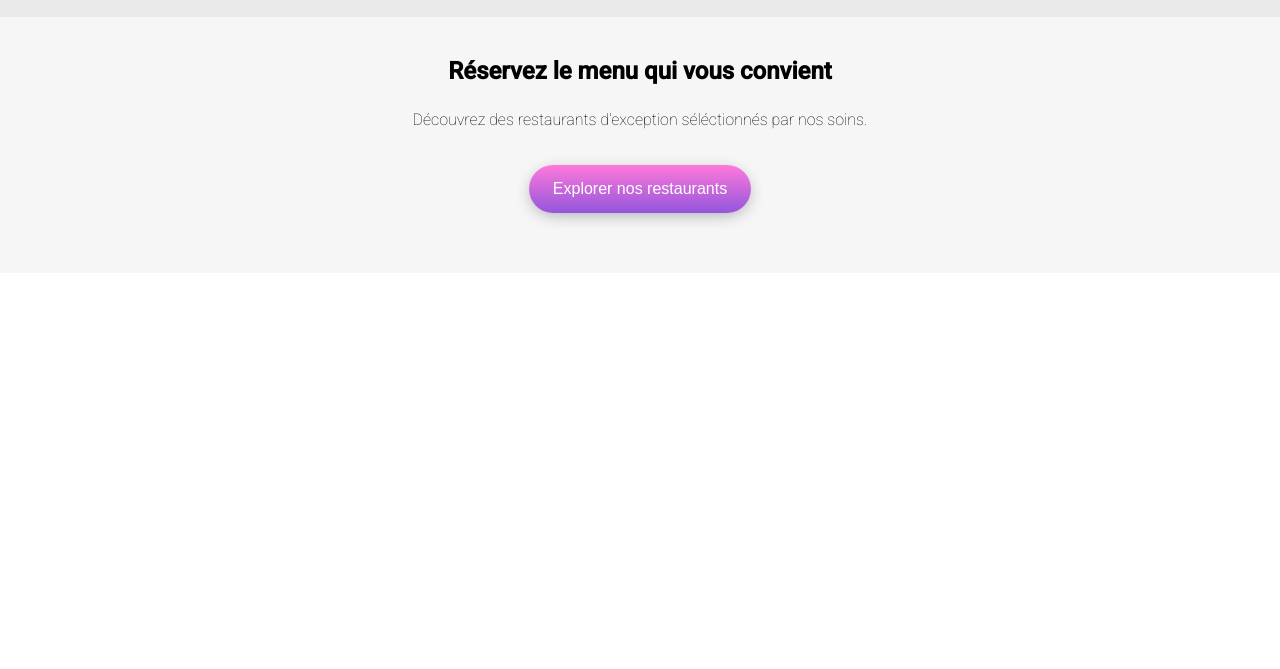
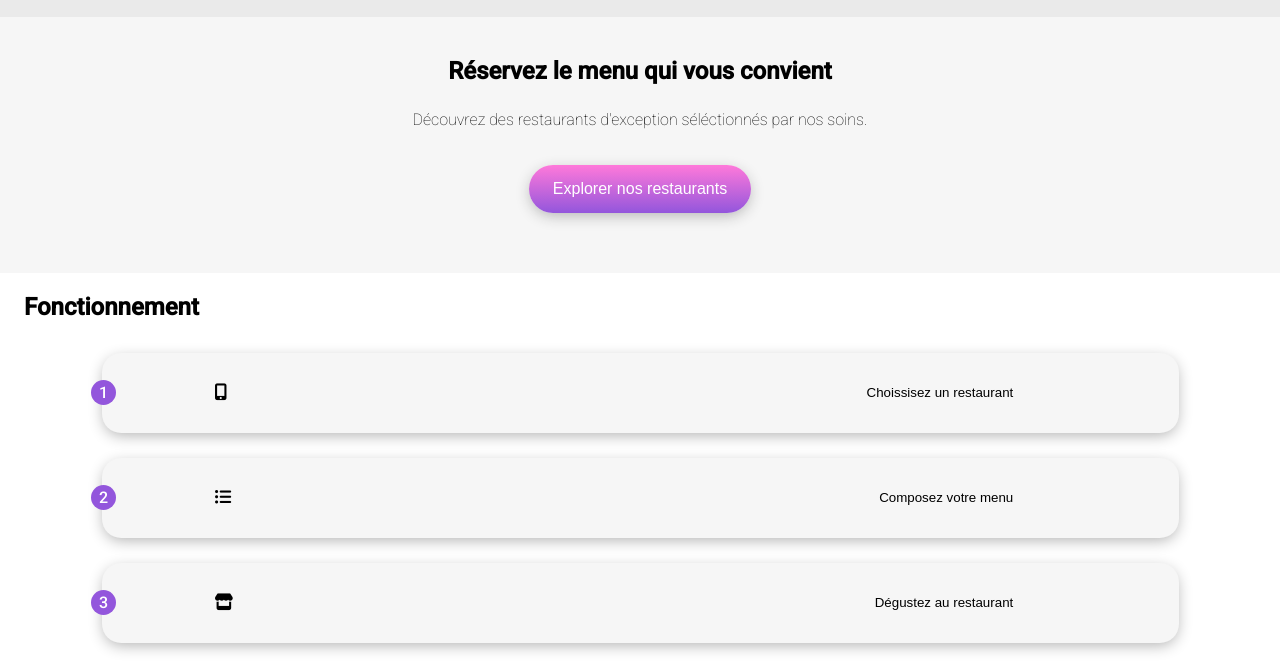
Before and after one commit to athanael/ohmyfood.github.io, a website: page index.html in a window 1280 px wide. Shown: the part 131-800 px from the top of the page. Drawn offline with Linux system fonts and the light colour scheme.

Commit message:
add fonctionment part

```diff
--- a/index.html
+++ b/index.html
@@ -27,6 +27,38 @@
                 restaurants
             </button>
         </section>
+        <section class="fonctionnement">
+            <h2>Fonctionnement</h2>
+            <div class="container">
+                <div class="fonctionnement__button">
+                    <div class="fonctionnement__number">
+                        1
+                    </div>
+                    <button class="button" onclick="window.location.href='#'">
+                        <i class="fas fa-mobile-alt fa-lg"></i>
+                        <p>Choissisez un restaurant</p>
+                    </button>
+                </div>
+                <div class="fonctionnement__button">
+                    <div class="fonctionnement__number">
+                        2
+                    </div>
+                    <button class="button" onclick="window.location.href='#'">
+                        <i class="fas fa-list-ul fa-lg"></i>
+                        <p>Composez votre menu</p>
+                    </button>
+                </div>
+                <div class="fonctionnement__button">
+                    <div class="fonctionnement__number">
+                        3
+                    </div>
+                    <button class="button" onclick="window.location.href='#'">
+                        <i class="fas fa-store fa-lg"></i>
+                        <p>Dégustez au restaurant</p>
+                    </button>
+                </div>
+            </div>
+        </section>
     </main>
 </body>
 
--- a/sass/pages/_index.scss
+++ b/sass/pages/_index.scss
@@ -51,3 +51,57 @@
     font-size: 1rem;
   }
 }
+
+.fonctionnement {
+  h2 {
+    margin-left: 1.5rem;
+    margin-bottom: 2rem;
+  }
+  .container {
+    height: fit-content;
+    @include flexdisplay(center, center, column);
+    .fonctionnement__number {
+      height: 10px;
+      z-index: 1;
+    }
+  }
+  .fonctionnement__button {
+    @include flexdisplay(flex-start, center);
+    height: 5rem;
+    width: 85%;
+    margin-right: 10px;
+    margin-bottom: 25px;
+    background-color: transparent;
+    border-radius: 1.2rem;
+    .fonctionnement__number {
+      @include flexdisplay(center, center);
+      z-index: 2;
+      height: 25px;
+      width: 25px;
+      border-radius: 100%;
+      background-color: $primary-color;
+      position: absolute;
+      color: #fff;
+    }
+    .button {
+      width: 100%;
+      border: none;
+      cursor: pointer;
+      height: 100%;
+      z-index: 1;
+      position: relative;
+      border-radius: 1.2rem;
+      margin-left: 11px;
+      box-shadow: 0 4px 15px -2px #afafaf;
+      background-color: $softgrey;
+      @include flexdisplay(space-between, center);
+      i {
+        margin-left: 10%;
+      }
+      p {
+        margin-right: 15%;
+        font-weight: 535;
+      }
+    }
+  }
+}
```
Also changed, not shown: css/style.css, 1 other file.
